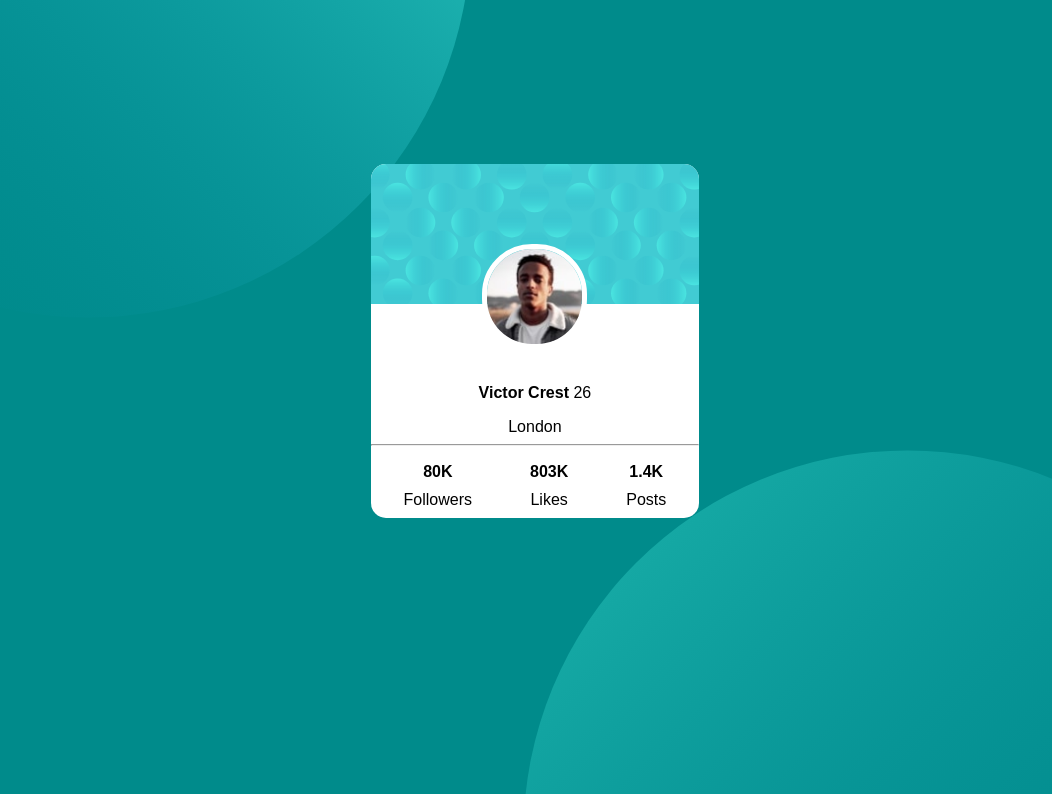
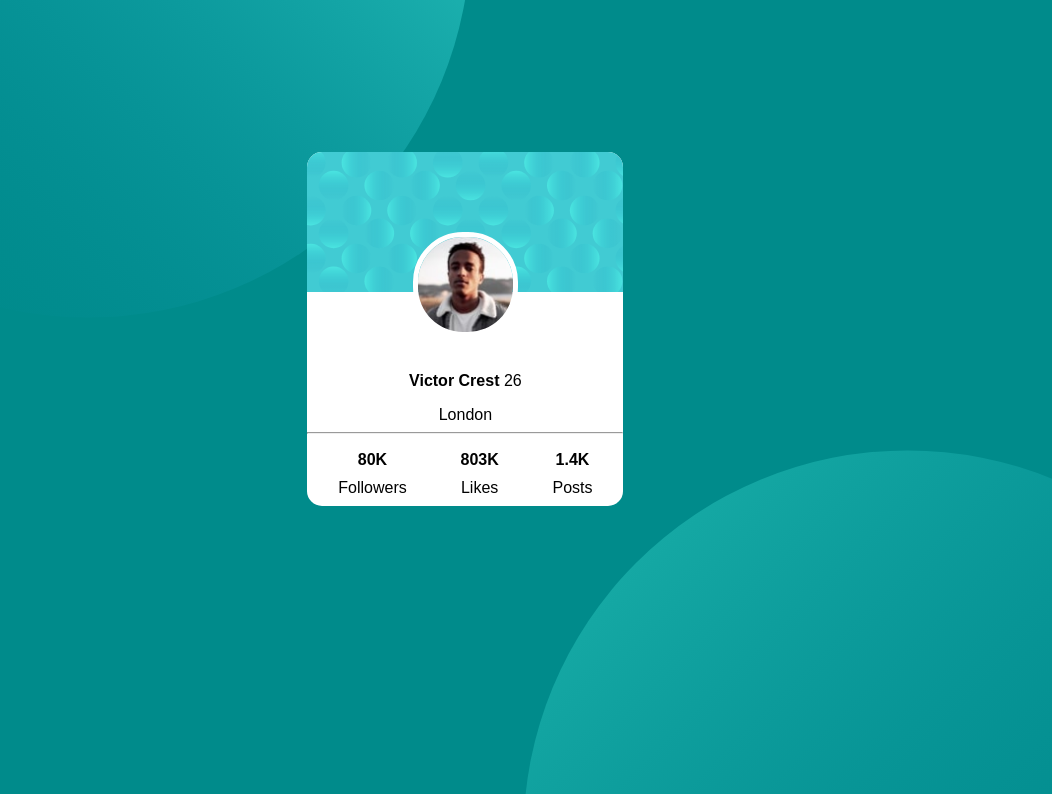
Before and after one commit to Miran-Firdausi/Miran, a plain HTML site: page index.html in a window 1280 px wide. Shown: the top 794 px of the page, without its empty margins (143-1195 px from the left). Drawn offline with Linux system fonts and the light colour scheme; a web font is replaced by a local one.

Commit message:
Update index.html

```diff
--- a/index.html
+++ b/index.html
@@ -16,7 +16,7 @@
   header {background-image: url('images/bg-pattern-card.svg');
   height: 140px; border-radius: 15px 15px 0px 0px}
 
-  div.frame {margin: 13% 0px 0px 40%; width: 26%;
+  div.frame {margin: 12% 0px 0px 35%; width: 25%;
   height: 375x; background-color: white; border-radius: 15px}
 
   img {margin-top: 80px; border-radius: 50px; border: 5px solid white;}
```
